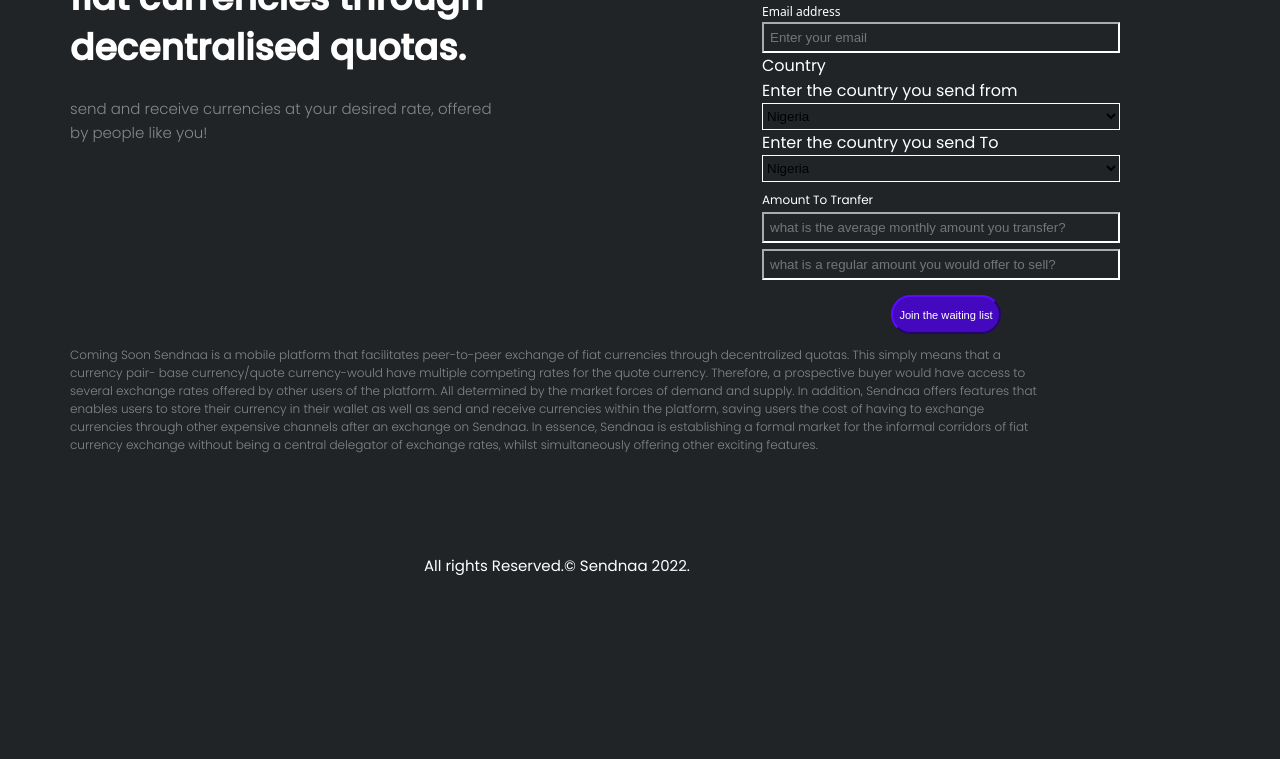
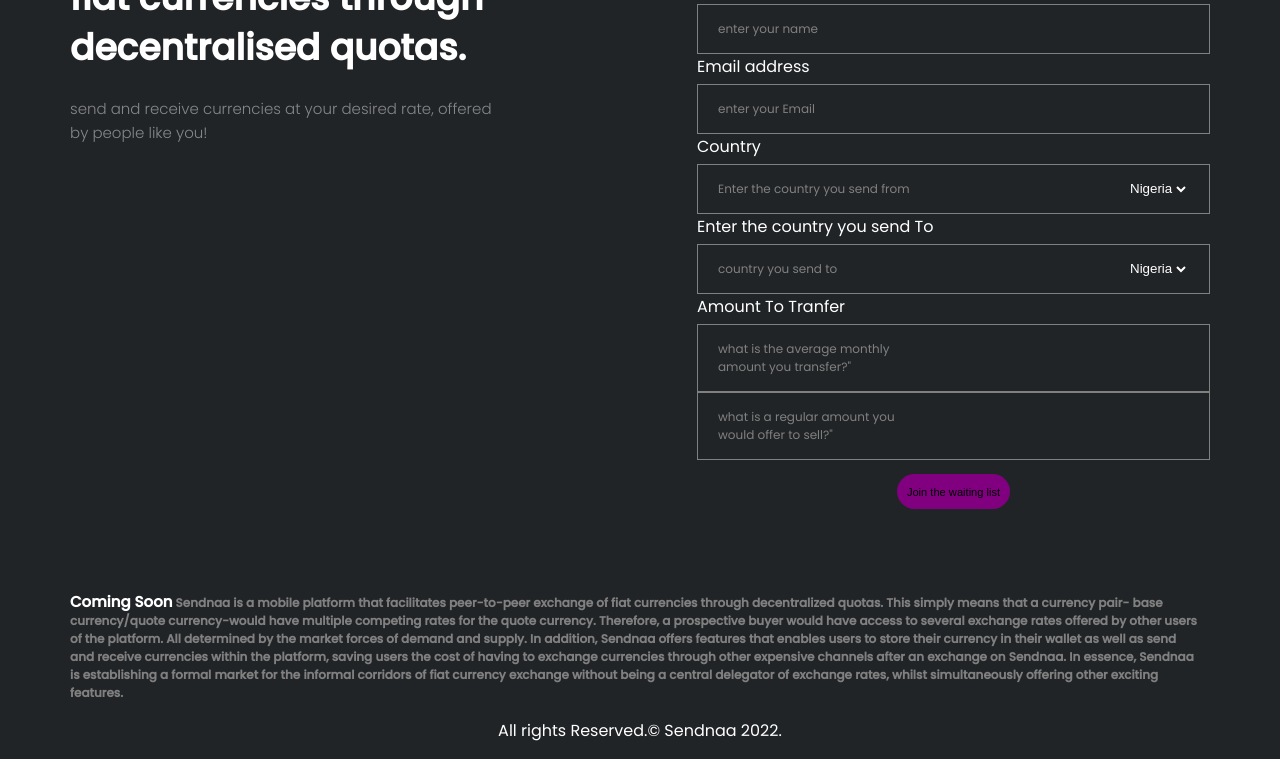
Before and after one commit to AbidemiT/sendnaaPrac, a plain HTML site: page index.html in a window 1280 px wide. Shown: the part 155-914 px from the top of the page. Before the commit the page ends 800 px from the top, so only its background shows below. Drawn offline with Linux system fonts and the light colour scheme.

Commit message:
initial commit

```diff
--- a/assets/css/style.css
+++ b/assets/css/style.css
@@ -2,8 +2,9 @@
     /* pseudo root :root */
     --color-dark: #212427;
     --color-yellow: #CD853F;
-    --color-purple: #4409BF;
+    --color-purple: purple;
     --color-white: #fff;
+    --color-grey-light:grey;
 }
 
 * {
@@ -48,110 +49,95 @@ main .row {
     color: rgba(255, 255, 255, 0.452);
 
 }
-
+.form-box{
+    width: 100%;
+}
+.form-box>.heading-sub{
+    font-size: 24px;
+    color: var(--color-purple)
+}
 .text-box>.heading-main .highlighted {
     color: var(--color-yellow);
 }
 
-.form-box>.heading-sub {
-    font-size: 24px;
-    color: var(--color-yellow);
-    margin-left: 25px;
-    font-size: small;
-}
-
-.form-container {
-    margin-left: 30px;
+.coming-soon-box{
+margin: 70px 8px 0px 0px;
 
 }
-
-.input-container {
-    display: grid;
-    padding-right: 90px;
-    width: 35vw;
-    padding-top: 6px;
+.copyright{
+    text-align: center;
 }
-
-.input-container>.name-box {
-    color: var(--color-white);
-    font-family: system-ui, -apple-system, BlinkMacSystemFont, 'Segoe UI', Roboto, Oxygen, Ubuntu, Cantarell, 'Open Sans', 'Helvetica Neue', sans-serif;
+.coming-soon-box>.paragraph{
     font-size: 12px;
-    padding-bottom: 2px;
+    line-height: 18px;
+    font-weight: 700;
+    font: "poppins" ;
+    color: var(--color-grey-light);
 }
-
-.input-container>.name-input {
-    padding: 6px;
-    background-color: var(--color-dark);
-    border-color: var(--color-white);
+.coming-soon-box>.paragraph>span.bold{
+font-size: 15px;
+color: var(--color-white);
 }
-
-.select-container {
-    display: grid;
-    padding-right: 90px;
+.row .col-1 ,.row .col-2{
+width: 45%;
+}
+.row.col-1{
+    float: left;
+}
+.row.col-2{
+    float: right;
+}
+main.row{
+    height: 45%;
+}
+label{
+    display: block;
+    margin-bottom: 5px;
+}
+.form-box .input-output{
+    border: 1px solid var(--color-grey-light);
+    display: flex;
+    justify-content: space-between;
+    width: 100%;
+    padding: 15px 20px;
 
 }
-
-
-select {
-    padding-right: 20px;
+.form-box .input-output:active{
+border: 1px solid var(--color-purple);
 
 }
-
-.select-from {
-    padding-bottom: 4px;
-    padding-top: 4px;
-    background-color: var(--color-dark);
-    /* color: var(--color-dark); */
-    border-color: var(--color-white);
-    font-weight: lighter;
+.form-box .input-output small{
+    width: 200px;
+    color: var(--color-grey-light);
+    font-size: 12px;
+}
+.form-box .input-output input{
+width: 200px;
+background-color: transparent;
+border: none;
+color: var(--color-white);
 
 }
-
-.amount {
-    margin-top: 3px;
-    margin-bottom: 3px;
-    font-size: 12px;
-
+.form-box .input-output input:focus{
+    outline: none;
+}
+.form-box .input-output select{
+    background-color: var(--color-dark);
+    border: none;
+    color: var(--color-white);
+}
+.form-box .input-output>.regular-amt{
+    color: var(--color-white);
+    width: 40px;
 
 }
-
-.btn-container {
+.btn-container{
     text-align: center;
-    padding-right: 80px;
-
+    padding: 14px;
 }
-
-.btn-container>.btn {
+.btn-container>.btn{
     background-color: var(--color-purple);
-    margin-top: 15px;
-    border-color: var(--color-purple);
-    color: var(--color-white);
-    border-radius: 40px;
-    padding-top: 10px;
-    padding-bottom: 10px;
+    border: none;
+    border-radius: 100px;
+    padding:10px;
 }
-
-.coming-soon-box>.paragraph {
-    font-size: 12px;
-    width: 974px;
-    font-weight: 300;
-    font-family: "poppins";
-    line-height: 18px;
-    height: 108px;
-    color: rgba(255, 255, 255, 0.452);
-
-}
-
-.paragraph-copyright>.bold {
-    color: var(--color-white);
-}
-
-.copyright>.paragraph-copyright {
-    text-align: center;
-    width: 974px;
-    font-family: "poppins";
-    font-size: 15px;
-}
-.paragraph-copyright{
-    margin-top: 100px;
-}
--- a/index.html
+++ b/index.html
@@ -1,5 +1,6 @@
 <!DOCTYPE html>
 <html lang="en">
+
 <head>
   <meta charset="UTF-8" />
   <meta http-equiv="X-UA-Compatible" content="IE=edge" />
@@ -7,10 +8,7 @@
   <title>Sendnaa | Landing Page</title>
   <link rel="preconnect" href="https://fonts.googleapis.com" />
   <link rel="preconnect" href="https://fonts.gstatic.com" crossorigin />
-    <link
-      href="https://fonts.googleapis.com/css2?family=Poppins:wght@300;400;500&display=swap"
-      rel="stylesheet"
-    />
+  <link href="https://fonts.googleapis.com/css2?family=Poppins:wght@300;400;500&display=swap" rel="stylesheet" />
   <link rel="stylesheet" href="assets/css/style.css" />
 </head>
 
@@ -19,11 +17,7 @@
     <div class="container">
       <nav>
         <div class="logo-container">
-            <img
-              src="assets/svgs/sendnaa-logo.svg"
-              alt="Sendnaa Logo"
-              class="logo"
-            />
+          <img src="assets/svgs/sendnaa-logo.svg" alt="Sendnaa Logo" class="logo" />
         </div>
       </nav>
     </div>
@@ -50,64 +44,58 @@
               <form action="">
                 <div class="input-container">
                   <label for="name" class="name-box">Name</label>
-                    <input
-                      type="text"
-                      id="name"
-                      placeholder="Enter your name"
-                      class="name-input"
-                    />
+                  <div class="input-output">
+                    <small>enter your name</small>
+                    <input type="text" id="name" class="name-input">
+                  </div>
                 </div>
                 <div class="input-container">
                   <label for="email " class="name-box">Email address</label>
-                    <input
-                      type="email"
-                      placeholder="Enter your email"
-                      class="name-input"
-                    />
+                  <div class="input-output">
+                    <small>enter your Email</small>
+                    <input type="email" id="email">
+
+                  </div>
+
+
                 </div>
                 <div class="select-container">
                   <label for="Country">Country</label>
-                    <label for="countryFrom"
-                      >Enter the country you send from</label
-                    >
-                    <select
-                      name="countryFrom"
-                      id="countryFrom"
-                      class="select-from"
-                    >
+                  <div class="input-output">
+                    <small>Enter the country you send from</small>
+                    <select name="countryFrom" id="countryFrom" class="select-from">
                       <option value="Nigeria">Nigeria</option>
                       <option value="Ghana">Ghana</option>
                       <option value="Usa">USA</option>
                     </select>
+                  </div>
+
 
                   <label for="countryTo">Enter the country you send To</label>
+                  <div class="input-output">
+                    <small>country you send to</small>
                     <select name="countryTo" id="countryTo" class="select-from">
                       <option value="nigeria">Nigeria</option>
                       <option value="ghana">Ghana</option>
                       <option value="usa">USA</option>
                     </select>
                   </div>
+
                   <div class="input-container">
-                    <label for="Country" class="amount"
-                      >Amount To Tranfer</label
-                    >
+                    <label for="Country" class="amount">Amount To Tranfer</label>
+                    <div class="input-output">
+                      <small>what is the average monthly amount you transfer?"</small>
+                    <input type="number" name="" id=""
+                    class="regular-amt" />
+                      </div>
+                  </div>
 
-                    <input
-                      type="number"
-                      name=""
-                      id=""
-                      placeholder="what is the average monthly amount you transfer?"
-                      class="name-input"
-                    />
+                  <div class="input-container">
+                    <div class="input-output">
+                      <small>what is a regular amount you would offer to sell?"</small>
+                    <input type="number" name="" id="" class="regular-amt"
+                      class="name-input" />
                       </div>
-                  <div class="input-container">
-                    <input
-                      type="number"
-                      name=""
-                      id=""
-                      placeholder="what is a regular amount you would offer to sell?"
-                      class="name-input"
-                    />
                   </div>
 
                   <div class="btn-container">
@@ -149,4 +137,5 @@
     </div>
   </footer>
 </body>
+
 </html>
```
Lines whose indentation alone changed are shown as unchanged.
